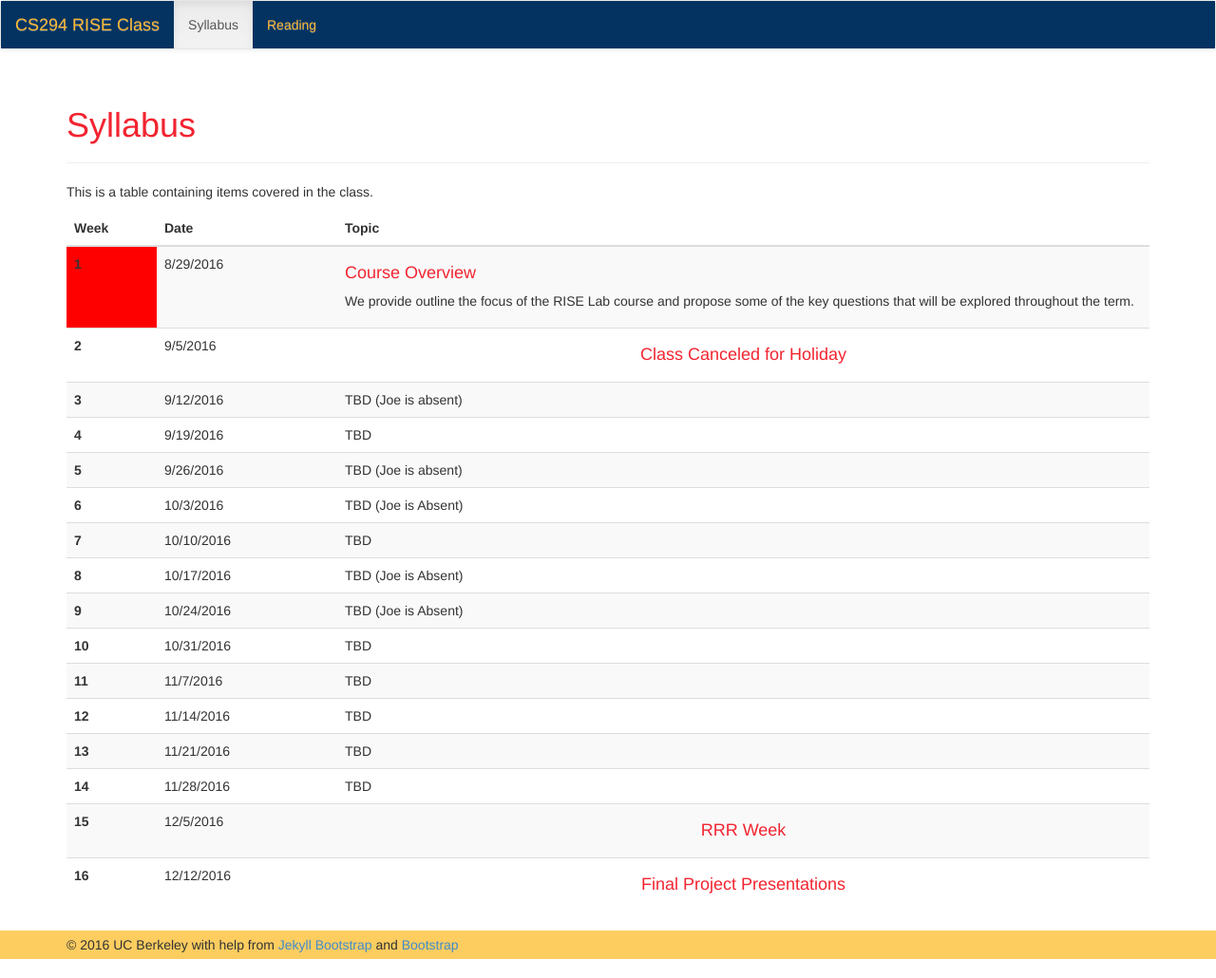
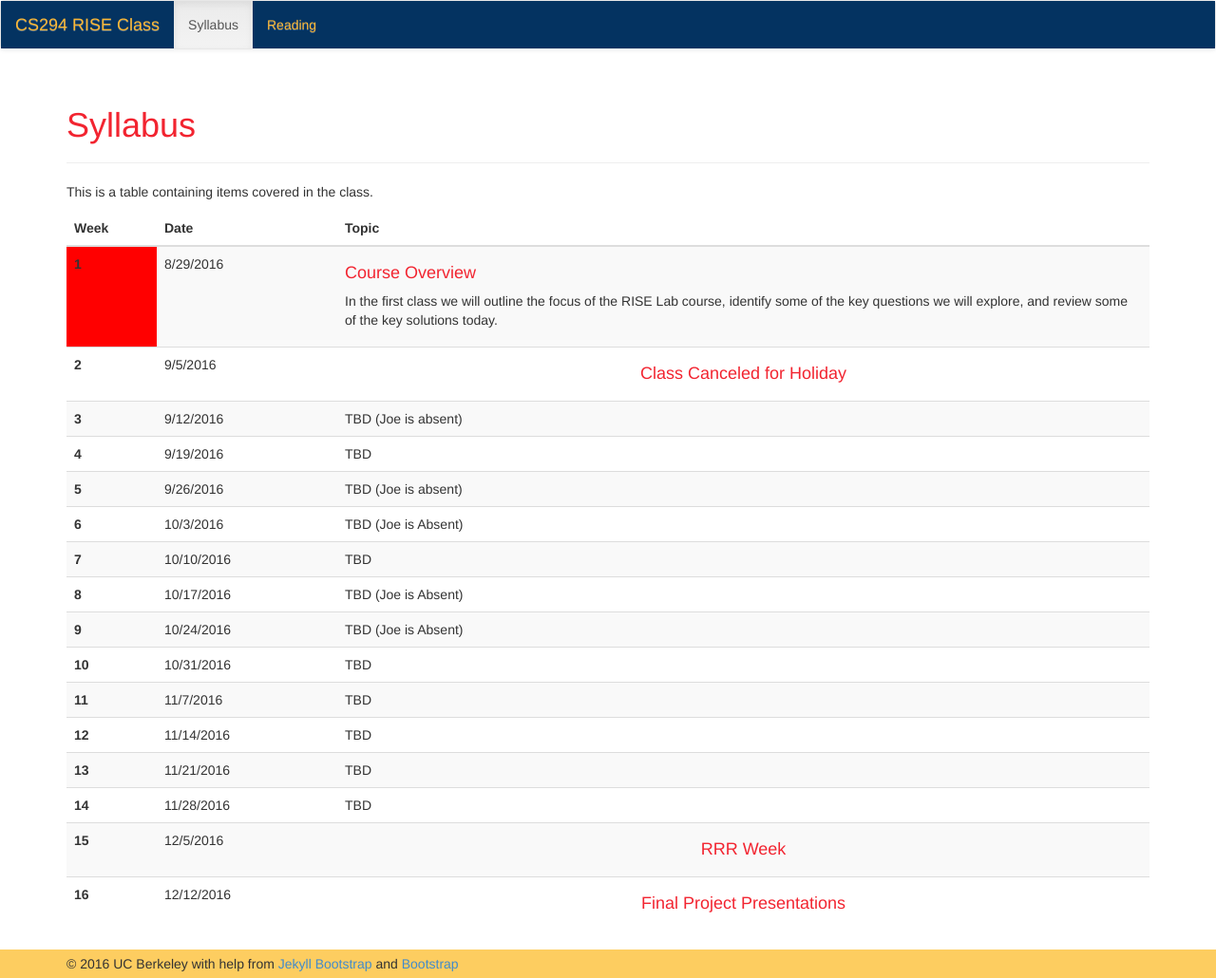
Before and after one commit to ucbrise/cs294-rise-fa16, a Jekyll site: the page built from syllabus.md, in a window 1280 px wide. Shown: the whole page at 95% size. Built offline with Jekyll 4.4.1, drawn with Linux system fonts in a browser that asks for light colours; nearby versions of some CDN libraries.

Commit message:
minor edit to outline

```diff
--- a/syllabus.md
+++ b/syllabus.md
@@ -30,7 +30,7 @@ This is a table containing items covered in the class.
       <td>  8/29/2016 </td>
       <td>
          <h4> Course Overview </h4>
-         <p>We provide outline the focus of the RISE Lab course and propose some of the key questions that will be explored throughout the term. </p>
+         <p> In the first class we will outline the focus of the RISE Lab course, identify some of the key questions we will explore, and review some of the key solutions today. </p>
       </td>
    </tr>
    <tr id="9/5/2016">
```
